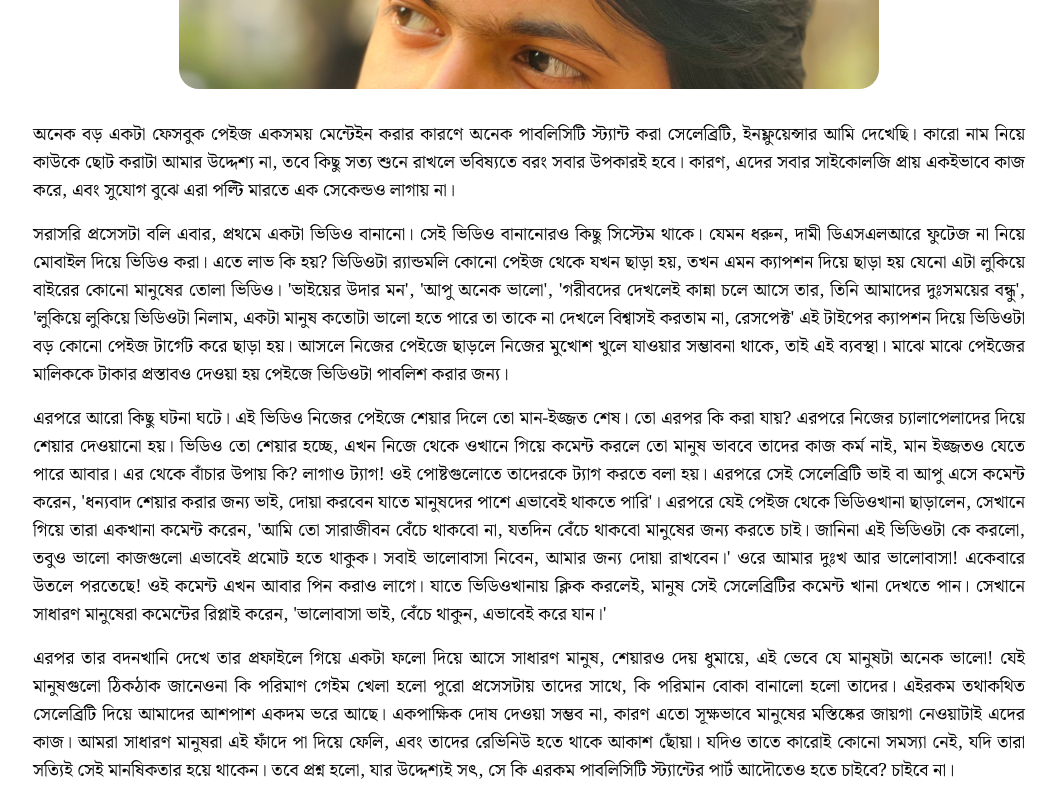
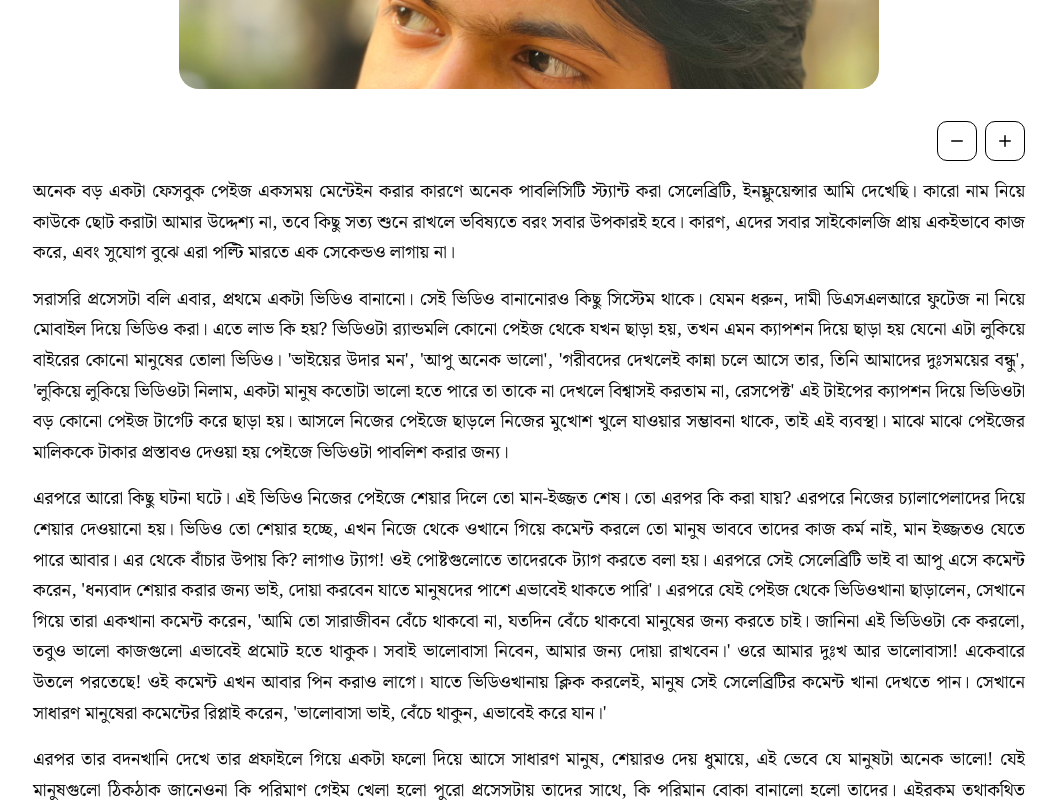
Before and after one commit to siammehraf/website, a Next.js app: page /writings/others/publicity-stunt-ki in a window 1280 px wide. Shown: the part 520-1320 px from the top of the page, without its empty margins (111-1168 px from the left). Built offline with nearby package versions, Linux system fonts and the light colour scheme.

Commit message:
Font Size Increase Button to Blog, Smoother Experience When Visiting A Post

```diff
--- a/app/[category]/[subcategory]/[slug]/page.js
+++ b/app/[category]/[subcategory]/[slug]/page.js
@@ -5,6 +5,7 @@ import MarkdownClientWrapper from '@/components/MarkdownClientWrapper';
 import Tags from '@/components/Tags';
 import SocialShare from '@/components/SocialShare';
 import Head from 'next/head';
+import FontSizeControls from '@/components/ui/FontSizeControl';
 
 export async function generateMetadata({ params }) {
   const { category, subcategory, slug } = params;
@@ -123,8 +124,10 @@ export default async function BlogPostPage({ params }) {
             />
           </div>
         )}
-
-        <MarkdownClientWrapper content={post.content} lang={post.lang} />
+        <FontSizeControls />
+        <div id="post-content">
+          <MarkdownClientWrapper content={post.content} lang={post.lang} />
+        </div>
 
         <Tags tags={post.tags} />
 
--- a/components/MarkdownClientWrapper.jsx
+++ b/components/MarkdownClientWrapper.jsx
@@ -1,16 +1,31 @@
 'use client';
 
 import dynamic from 'next/dynamic';
+import { Poppins } from 'next/font/google';
+import { useState, useEffect } from 'react';
 import styles from './MarkdownClientWrapper.module.css';
 
-const MarkdownRenderer = dynamic(() => import('./MarkdownRenderer'), {
-  ssr: false,
-  loading: () => <p className="text-center py-10 text-muted-foreground">Loading content…</p>,
-});
+const poppins = Poppins({ subsets: ['latin'], weight: ['500', '700'] });
+
+const MarkdownRenderer = dynamic(() => import('./MarkdownRenderer'), { ssr: false });
 
 export default function MarkdownClientWrapper({ content, lang }) {
+  const [loaded, setLoaded] = useState(false);
+
+  useEffect(() => {
+    setLoaded(true); // trigger animation immediately on mount
+  }, []);
+
   return (
-    <div className={`prose prose-lg prose-blue max-w-none ${styles.markdownContainer}`}>
+    <div
+      className={`${poppins.className} prose prose-lg prose-blue max-w-none ${styles.markdownContainer}`}
+      style={{
+        minHeight: '450px', // reserve space to avoid footer jumps
+        opacity: loaded ? 1 : 0,
+        transform: loaded ? 'translateY(0)' : 'translateY(10px)', // slight more distance feels natural
+        transition: 'opacity 0.4s ease-out, transform 0.4s ease-out', // slower and smoother
+        willChange: 'opacity, transform',
+      }}>
       <MarkdownRenderer content={content} lang={lang} />
     </div>
   );
--- /dev/null
+++ b/components/ui/FontSizeControl.jsx
@@ -0,0 +1,60 @@
+'use client';
+
+import { useState, useEffect } from 'react';
+import { Plus, Minus } from 'lucide-react';
+import { Poppins } from 'next/font/google';
+
+const poppins = Poppins({ subsets: ['latin'], weight: ['500', '700'] });
+const DEFAULT_SIZE = 18; // default font size in px
+
+export default function FontSizeControls() {
+  const [fontSize, setFontSize] = useState(DEFAULT_SIZE);
+
+  useEffect(() => {
+    const content = document.getElementById('post-content');
+    if (content) {
+      content.style.transition = 'font-size 0.2s, line-height 0.2s';
+      content.style.fontSize = `${fontSize}px`;
+      content.style.lineHeight = '1.7';
+
+      content.querySelectorAll('*').forEach((el) => {
+        el.style.fontSize = `${fontSize}px`;
+        el.style.lineHeight = '1.7';
+      });
+    }
+  }, [fontSize]);
+
+  return (
+    <div className={`flex gap-2 justify-end mt-6 select-none ${poppins.className}`}>
+      <button
+        onClick={() => setFontSize((s) => Math.max(DEFAULT_SIZE, s - 2))}
+        className="
+          w-10 h-10 flex items-center justify-center
+          border border-current rounded-lg
+          text-black dark:text-white
+          transition
+          hover:bg-black hover:text-white
+          dark:hover:bg-white dark:hover:text-black
+        "
+        title="Decrease font size"
+        disabled={fontSize <= DEFAULT_SIZE} // optional: disable button at minimum
+      >
+        <Minus size={18} />
+      </button>
+
+      <button
+        onClick={() => setFontSize((s) => Math.min(30, s + 2))}
+        className="
+          w-10 h-10 flex items-center justify-center
+          border border-current rounded-lg
+          text-black dark:text-white
+          transition
+          hover:bg-black hover:text-white
+          dark:hover:bg-white dark:hover:text-black
+        "
+        title="Increase font size">
+        <Plus size={18} />
+      </button>
+    </div>
+  );
+}
```
